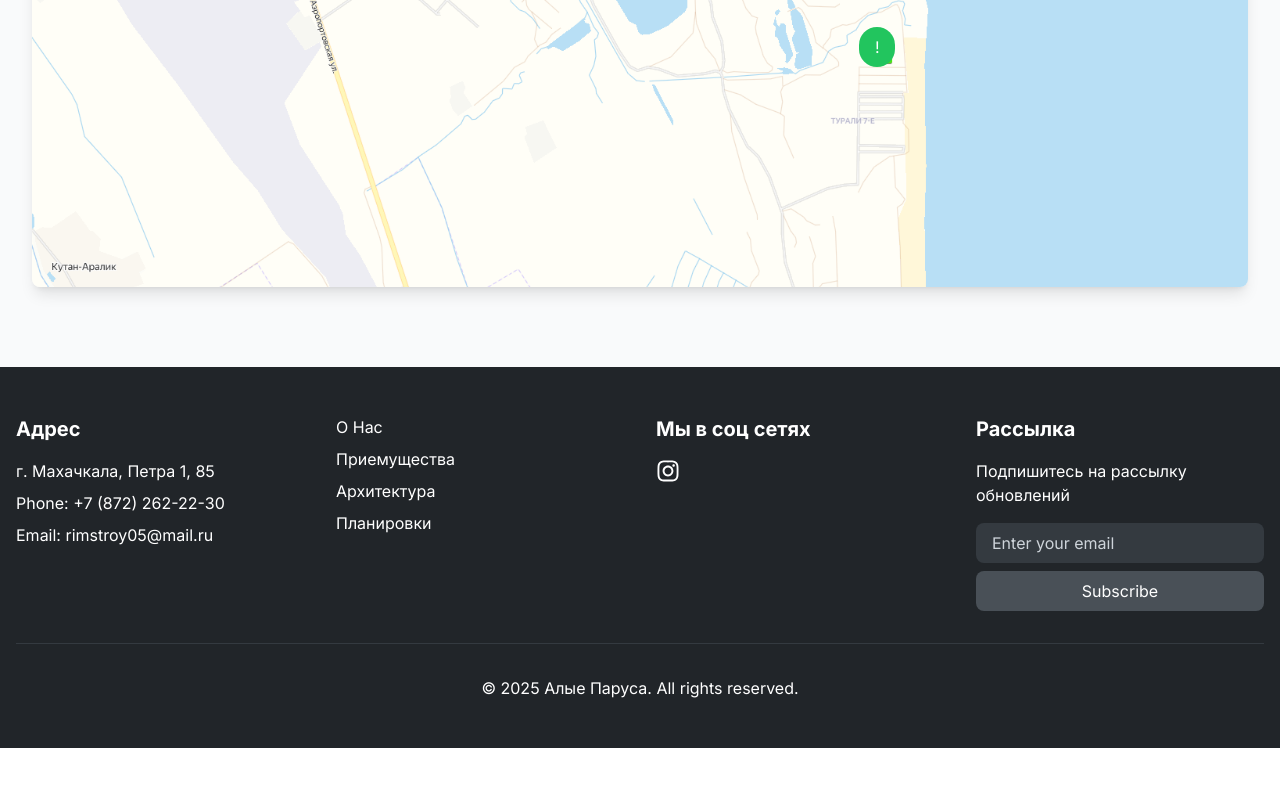
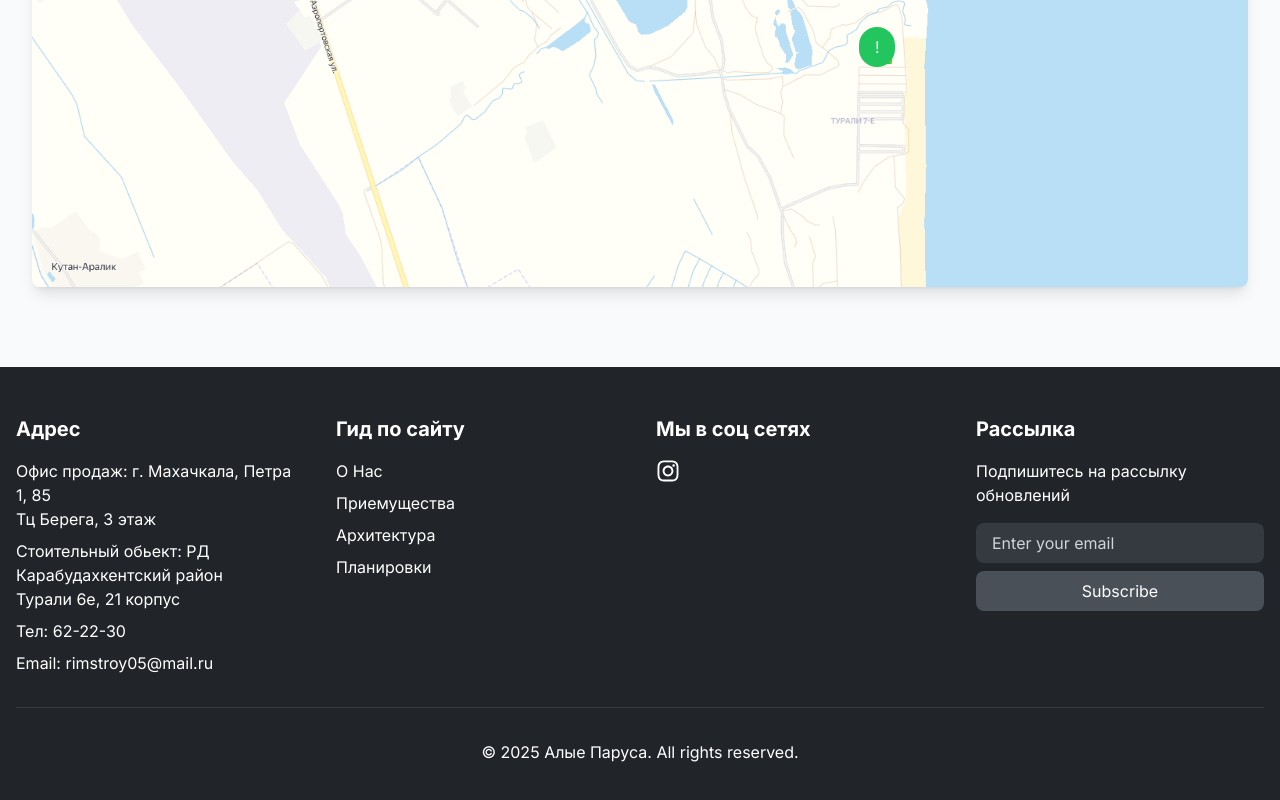
Before and after one commit to 0himera/rimstr, a React (Vite) app: page / in a window 1280 px wide. Shown: the part 5714-6514 px from the top of the page. Before the commit the page ends 6462 px from the top, so only its background shows below. Built offline with nearby package versions, Linux system fonts and the light colour scheme.

Commit message:
refactor: update footer content with new addresses and site guide

```diff
--- a/src/components/Footer.jsx
+++ b/src/components/Footer.jsx
@@ -9,13 +9,15 @@ const Footer = () => {
           {/* Contact Info */}
           <div>
             <h3 className="text-xl font-bold mb-4">Адрес</h3>
-            <a href="https://yandex.ru/maps/-/CHa3yA7n"><p className="mb-2">г. Махачкала, Петра 1, 85</p></a>
-            <a href="tel:+78722622230" ><p className="mb-2">Phone: +7 (872) 262-22-30</p></a>
+            <a href="https://yandex.ru/maps/-/CHa3yA7n"><p className="mb-2">Офис продаж: г. Махачкала, Петра 1, 85<br/>Тц Берега, 3 этаж</p></a>
+            <p className="mb-2">Стоительный обьект: РД Карабудахкентский район<br/>Турали 6е, 21 корпус</p>
+            <a href="tel:622230" ><p className="mb-2">Тел: 62-22-30</p></a>
             <p>Email: rimstroy05@mail.ru</p>
           </div>
 
           {/* Quick Links */}
           <div>
+            <h3 className="text-xl font-bold mb-4">Гид по сайту</h3>
             <ul className="space-y-2">
               <li><a href="#about" className="hover:text-primary-300">О Нас</a></li>
               <li><a href="#advantages" className="hover:text-primary-300">Приемущества</a></li>
```
